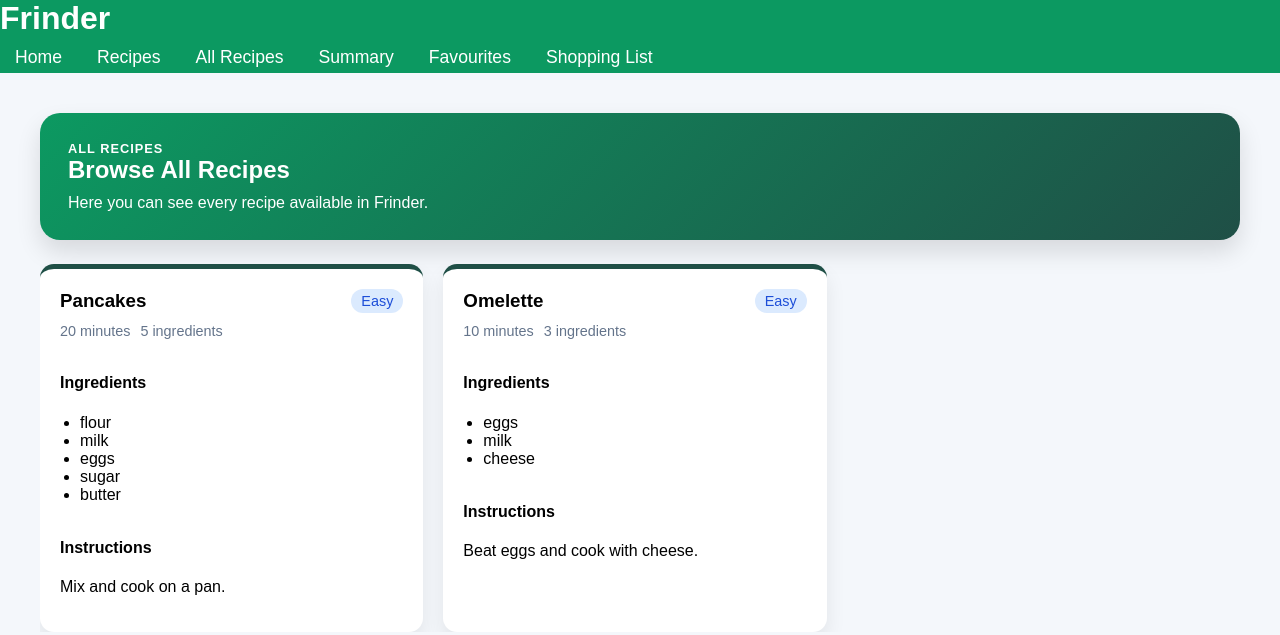
After one commit to 2026-pwr-sl/script-languages-6g, a Flask app: page /all-recipes in a window 1280 px wide. The commit adds this page. Shown: the top 635 px of the page. Run offline with Flask 3, Linux system fonts and the light colour scheme.

Commit message:
feat: create all recipes page

```diff
--- a/Frinder/app.py
+++ b/Frinder/app.py
@@ -39,6 +39,13 @@ def recipes():
         )
     return render_template("recipes.html", user_ingredients=[], suggestions=[])
 
+
+@app.route("/all-recipes")
+def all_recipes():
+    recipes_list = load_recipes(RECIPES_FILE)
+    return render_template("all_recipes.html", recipes=recipes_list)
+
+
 @app.route("/summary")
 def summary():
     return render_template("summary.html")
--- a/Frinder/static/style.css
+++ b/Frinder/static/style.css
@@ -257,3 +257,58 @@ button {
         width: 100%;
     }
 }
+
+.all-recipes-banner {
+    background: linear-gradient(135deg, #0C9961, #1f4f46);
+    color: white;
+    padding: 28px;
+    border-radius: 20px;
+    margin-bottom: 24px;
+    box-shadow: 0 12px 24px rgba(0, 0, 0, 0.12);
+}
+
+.all-recipes-banner__label {
+    margin: 0 0 8px;
+    text-transform: uppercase;
+    letter-spacing: 1px;
+    font-size: 0.8rem;
+    font-weight: bold;
+}
+
+.all-recipes-banner h1 {
+    margin: 0 0 10px;
+}
+
+.all-recipes-banner p {
+    margin: 0;
+}
+
+.all-recipes-section {
+    max-height: 72vh;
+    overflow-y: auto;
+    padding-right: 10px;
+}
+
+.all-recipes-grid {
+    display: grid;
+    grid-template-columns: repeat(3, minmax(0, 1fr));
+    gap: 20px;
+}
+
+.all-recipes-empty {
+    background: white;
+    border-radius: 14px;
+    padding: 20px;
+}
+
+@media (max-width: 900px) {
+    .all-recipes-grid {
+        grid-template-columns: repeat(2, minmax(0, 1fr));
+    }
+}
+
+@media (max-width: 650px) {
+    .all-recipes-grid {
+        grid-template-columns: 1fr;
+    }
+}
--- /dev/null
+++ b/Frinder/templates/all_recipes.html
@@ -0,0 +1,53 @@
+{% extends "base.html" %}
+
+{% block content %}
+
+<section class="all-recipes-banner">
+    <p class="all-recipes-banner__label">All Recipes</p>
+    <h1>Browse All Recipes</h1>
+    <p>
+        Here you can see every recipe available in Frinder.
+    </p>
+</section>
+
+<section class="all-recipes-section">
+    {% if recipes %}
+        <div class="all-recipes-grid">
+            {% for recipe in recipes %}
+                <article class="recipe-card">
+                    <div class="recipe-card__top">
+                        <h3 class="recipe-card__title">{{ recipe.name }}</h3>
+                        <span class="recipe-card__badge">
+                            {{ recipe.difficulty }}
+                        </span>
+                    </div>
+
+                    <div class="recipe-card__meta">
+                        <span>{{ recipe.cooking_time }} minutes</span>
+                        <span>{{ recipe.ingredients | length }} ingredients</span>
+                    </div>
+
+                    <div class="recipe-card__section">
+                        <h4>Ingredients</h4>
+                        <ul class="recipe-card__list">
+                            {% for ingredient in recipe.ingredients %}
+                                <li>{{ ingredient }}</li>
+                            {% endfor %}
+                        </ul>
+                    </div>
+
+                    <div class="recipe-card__section">
+                        <h4>Instructions</h4>
+                        <p>{{ recipe.instructions }}</p>
+                    </div>
+                </article>
+            {% endfor %}
+        </div>
+    {% else %}
+        <p class="all-recipes-empty">
+            No recipes available yet.
+        </p>
+    {% endif %}
+</section>
+
+{% endblock %}
--- a/Frinder/templates/base.html
+++ b/Frinder/templates/base.html
@@ -14,6 +14,7 @@
     <ul class="nav-links">
       <li><a href="{{ url_for('index') }}">Home</a></li>
         <li><a href="{{ url_for('recipes') }}">Recipes</a></li>
+        <li><a href="{{ url_for('all_recipes') }}">All Recipes</a></li>
         <li><a href="{{ url_for('summary') }}">Summary</a></li>
         <li><a href="{{ url_for('favourites') }}">Favourites</a></li>
         <li><a href="{{ url_for('shopping_list') }}">Shopping List</a></li>
```
